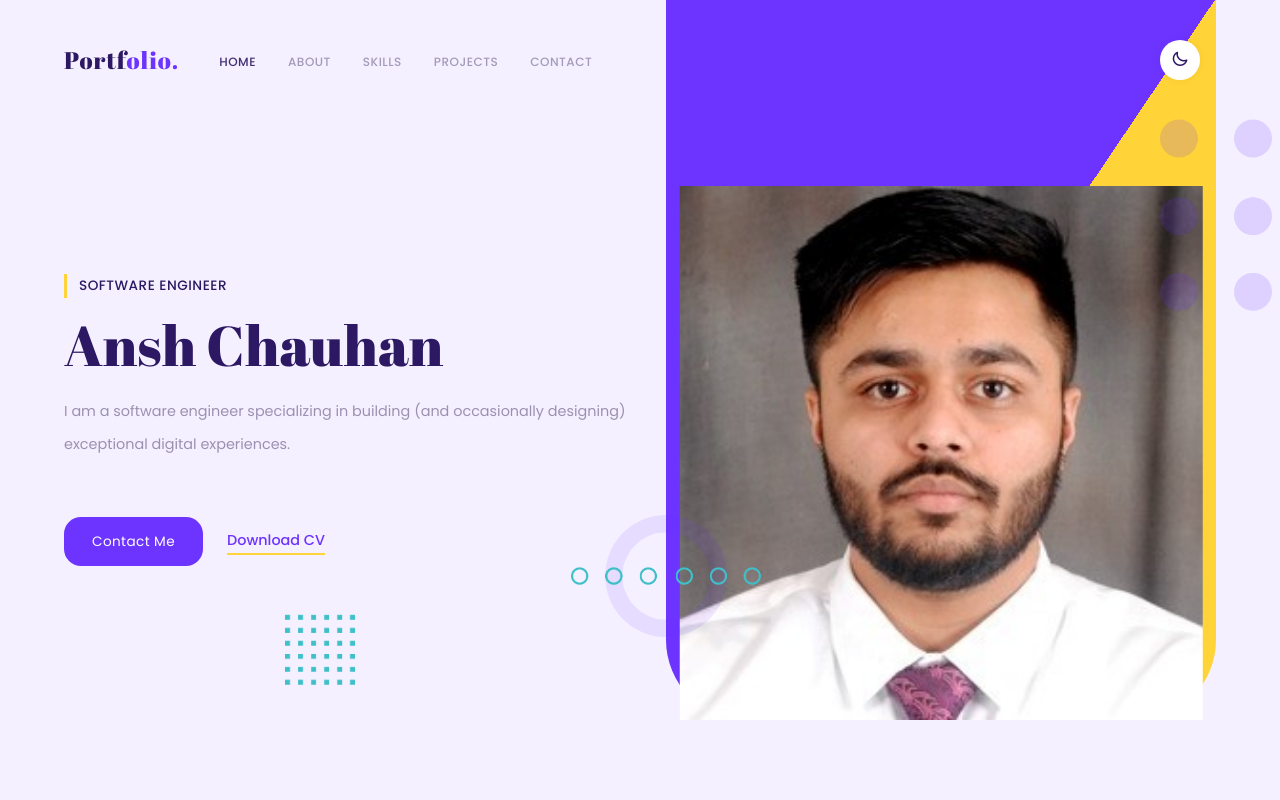
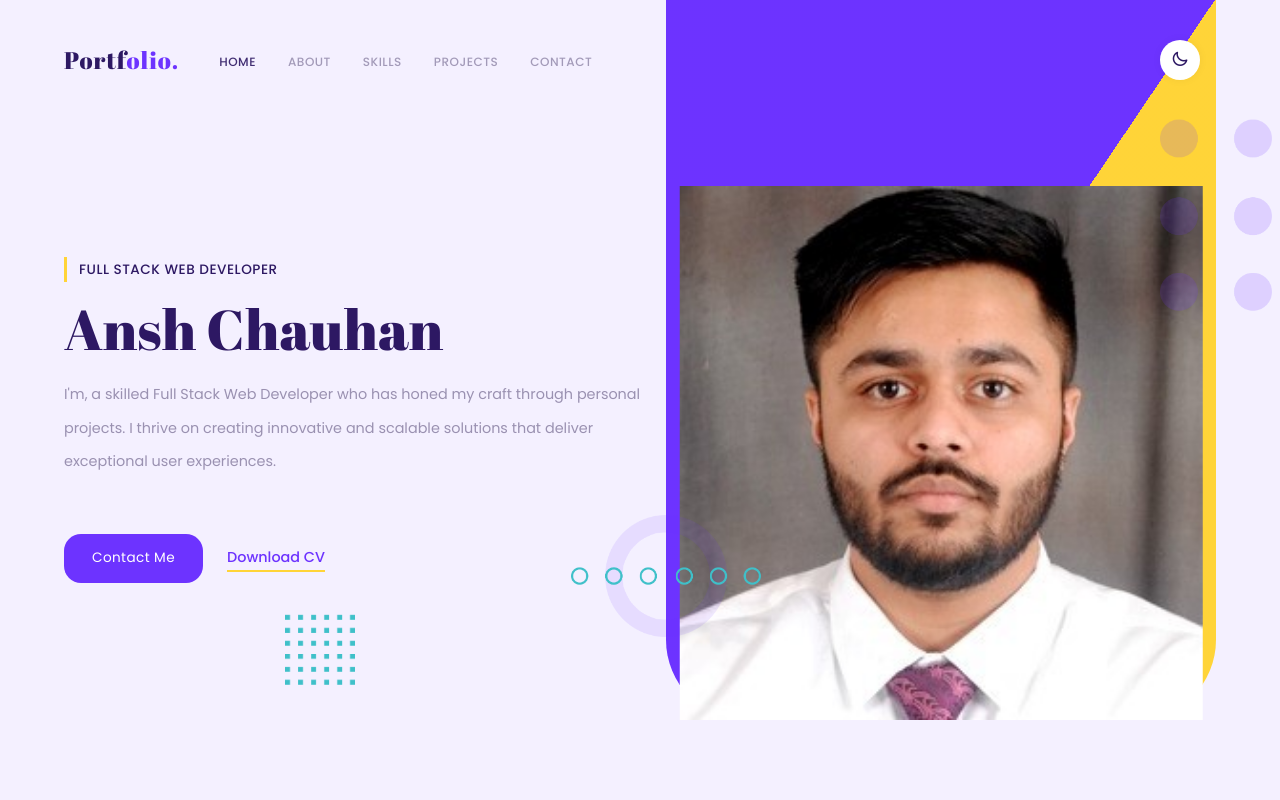
Before and after one commit to anshchauhan1504/Ansh_Chauhan_Portfolio, a website: page index.html in a window 1280 px wide. Shown: the top 800 px of the page. Drawn offline with nearby package versions, Linux system fonts and the light colour scheme.

Commit message:
Changes in about section

```diff
--- a/index.html
+++ b/index.html
@@ -50,11 +50,10 @@
         <img src="./assets/square1.png" alt="" class="shape square" />
         <div class="container">
           <div class="showcase-info">
-            <h3 class="sub-heading">Software Engineer</h3>
+            <h3 class="sub-heading">Full Stack Web developer</h3>
             <h1 class="heading">Ansh Chauhan</h1>
             <p class="text">
-              I am a software engineer specializing in building (and
-              occasionally designing) exceptional digital experiences.
+              I'm, a skilled Full Stack Web Developer who has honed my craft through personal projects. I thrive on creating innovative and scalable solutions that deliver exceptional user experiences.
             </p>
             <div class="cta">
               <a
```
